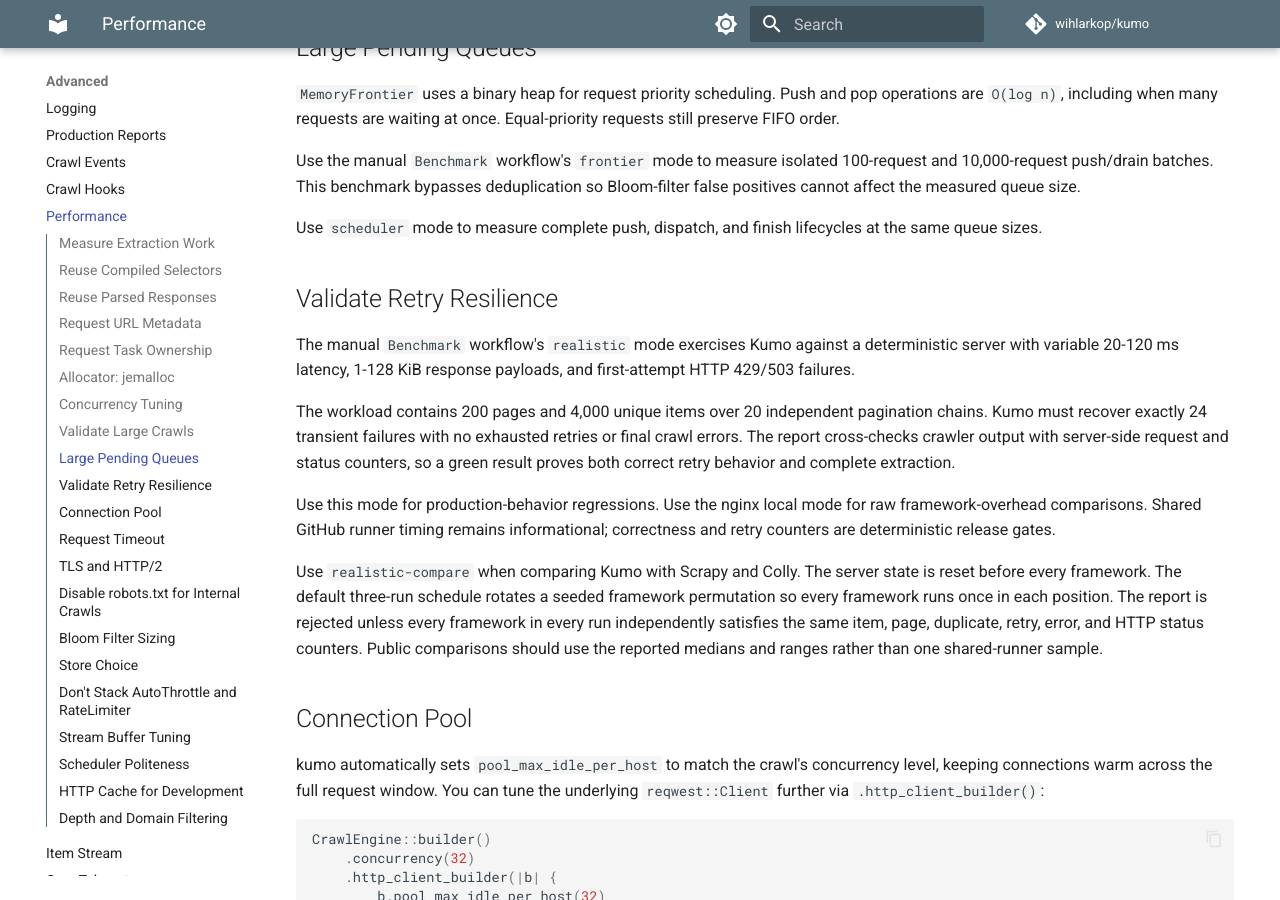
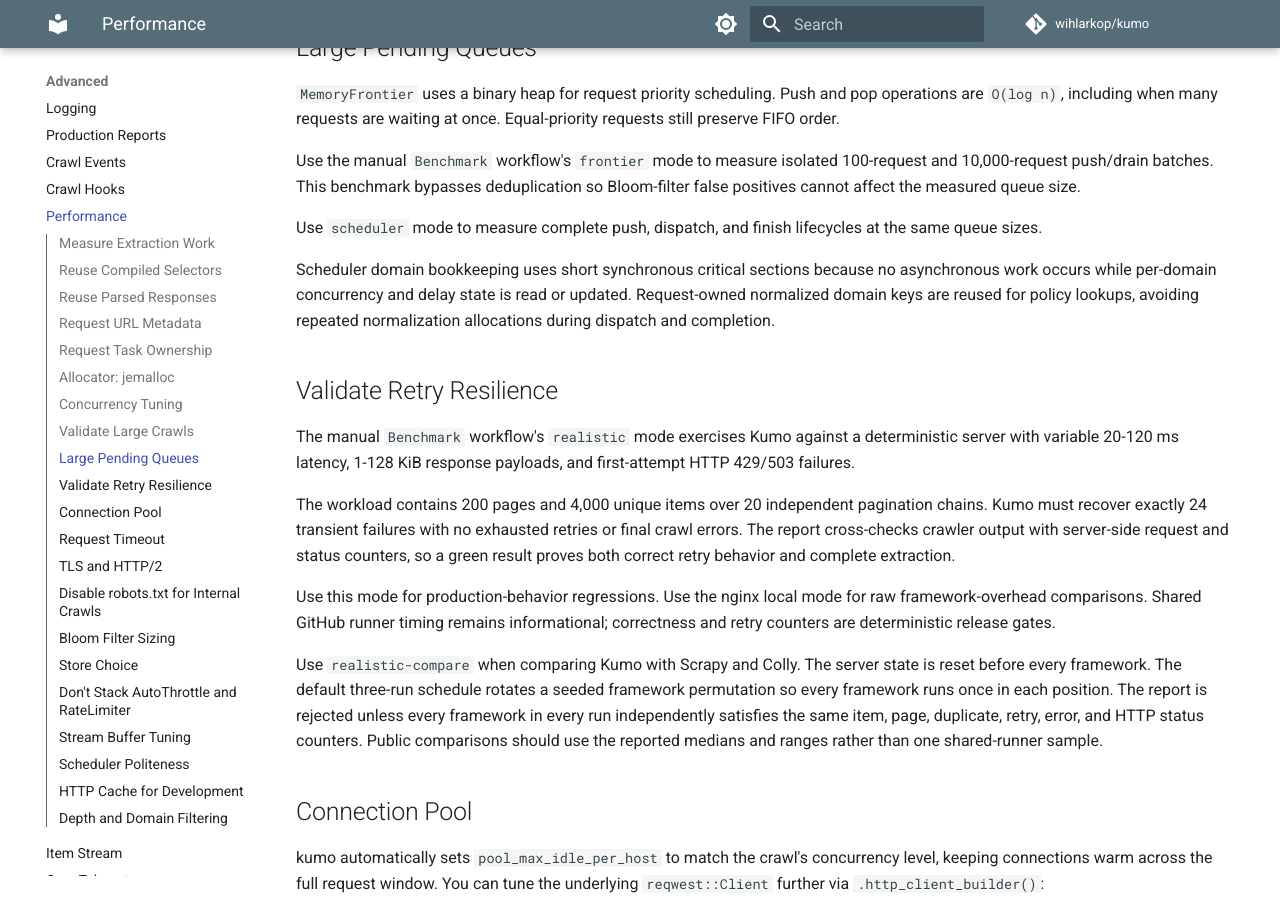
Before and after one commit to wihlarkop/kumo, an MkDocs documentation site: the page built from docs/src/advanced/performance.md, in a window 1280 px wide and 900 px high, scrolled down 2961 px. Built offline with MkDocs 1.6.1 and Material for MkDocs 9.7.7, drawn with Linux system fonts in a browser that asks for light colours; comment, search, counter and statistics services are not loaded.

Commit message:
perf: reduce scheduler domain bookkeeping

```diff
--- a/docs/src/advanced/performance.md
+++ b/docs/src/advanced/performance.md
@@ -144,6 +144,12 @@
 
 Use `scheduler` mode to measure complete push, dispatch, and finish lifecycles
 at the same queue sizes.
+
+Scheduler domain bookkeeping uses short synchronous critical sections because
+no asynchronous work occurs while per-domain concurrency and delay state is
+read or updated. Request-owned normalized domain keys are reused for policy
+lookups, avoiding repeated normalization allocations during dispatch and
+completion.
 
 ## Validate Retry Resilience
 
```
Also changed, not shown: docs/src/changelog.md (+3 -0 lines), 2 other files.
